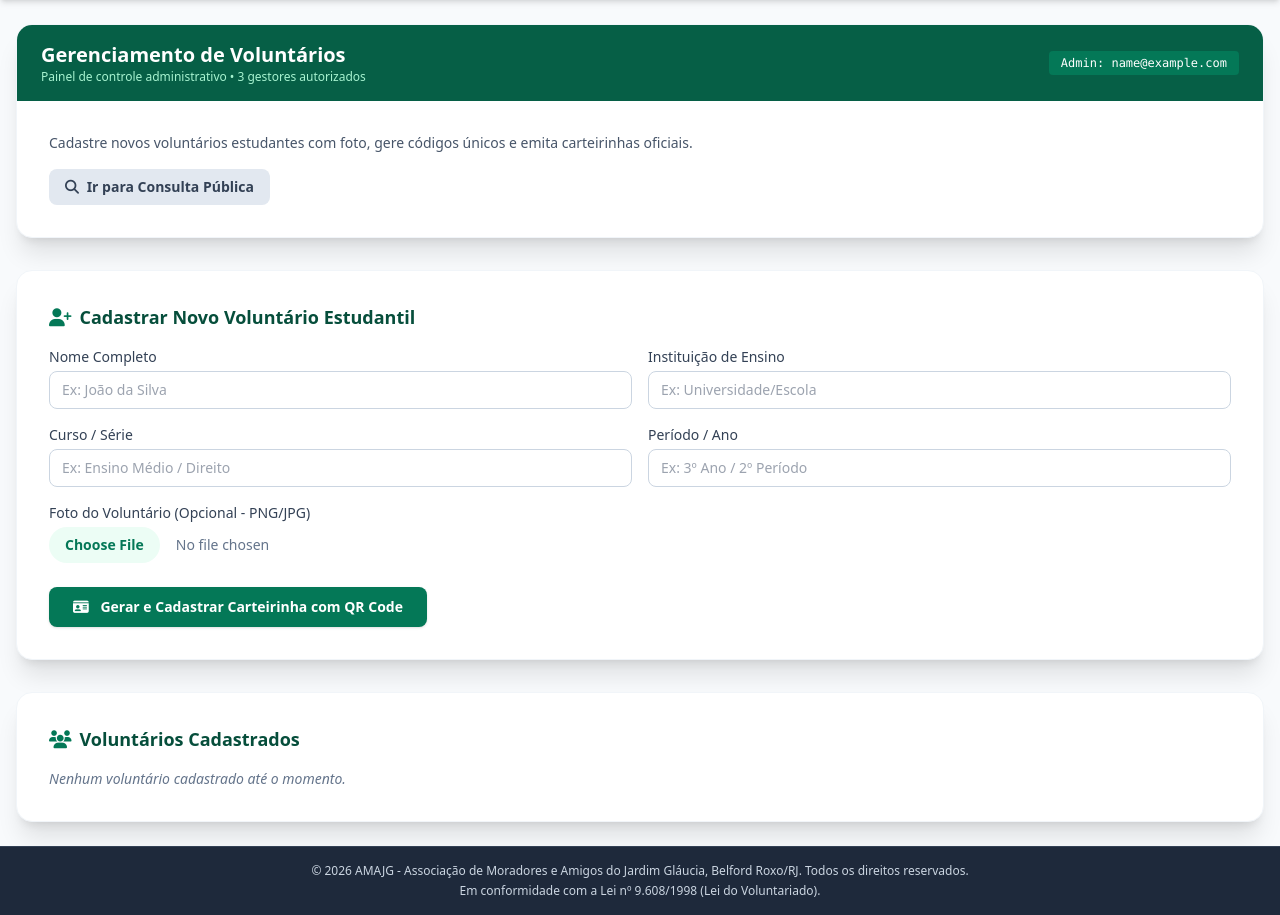
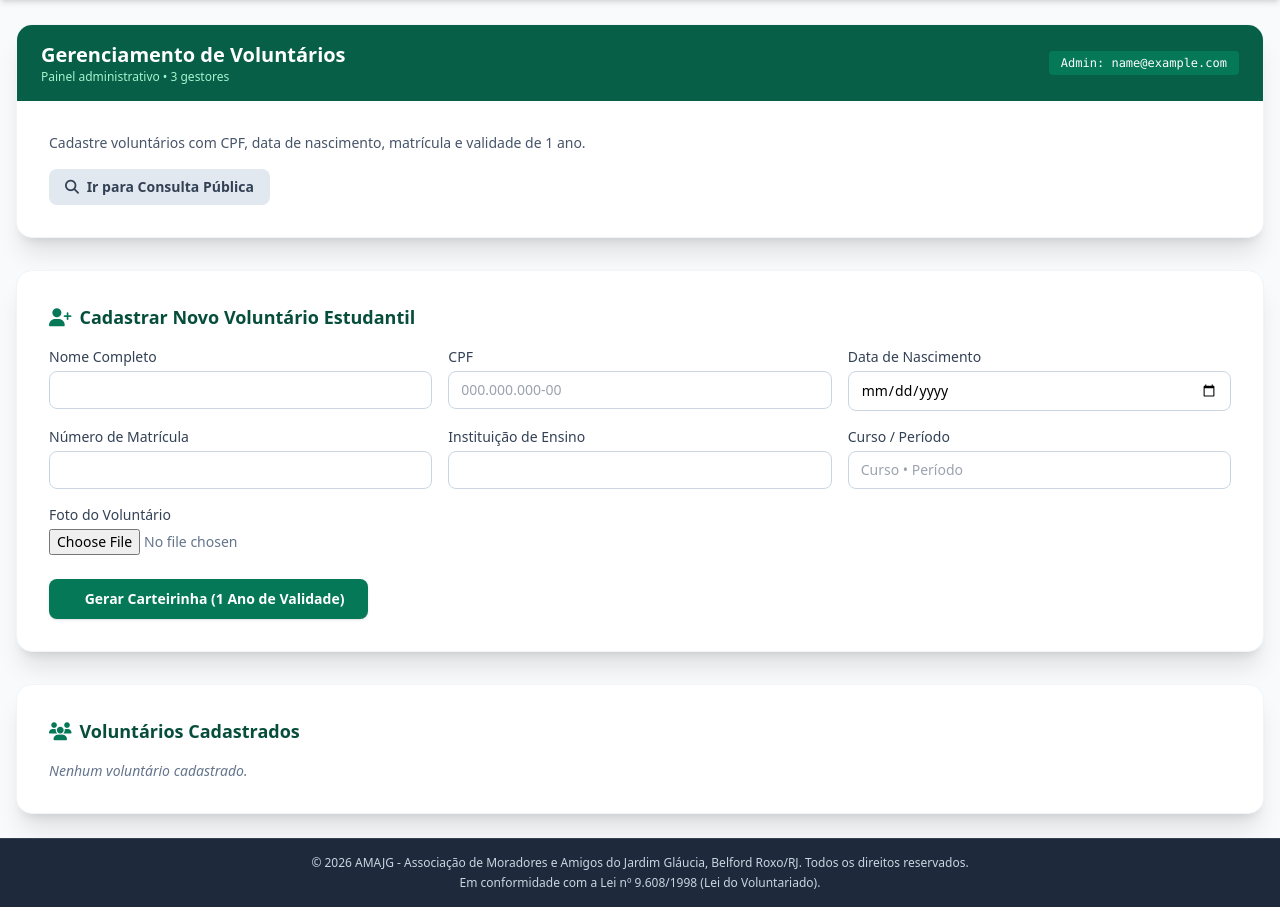
Before and after one commit to amajg/amajg-voluntarios, a Flask app: page /admin in a window 1280 px wide. Shown: the part 80-995 px from the top of the page. Run offline with Flask 3, Linux system fonts and the light colour scheme; the visitor is signed in with stand-in values (Sample User, id 1); some libraries are stand-ins or nearby versions.

Commit message:
Revise admin panel for volunteer management

```diff
--- a/templates/admin.html
+++ b/templates/admin.html
@@ -6,53 +6,59 @@
         <div class="bg-emerald-800 text-white py-4 px-6 flex justify-between items-center">
             <div>
                 <h2 class="text-xl font-bold">Gerenciamento de Voluntários</h2>
-                <p class="text-xs text-emerald-200">Painel de controle administrativo • {{ admins_count }} gestores autorizados</p>
+                <p class="text-xs text-emerald-200">Painel administrativo • {{ admins_count }} gestores</p>
             </div>
             <span class="bg-emerald-700 px-3 py-1 rounded text-xs font-mono">Admin: {{ session.get('admin_email') }}</span>
         </div>
         <div class="p-6 md:p-8">
-            <p class="text-sm text-slate-600 mb-4">Cadastre novos voluntários estudantes com foto, gere códigos únicos e emita carteirinhas oficiais.</p>
+            <p class="text-sm text-slate-600 mb-4">Cadastre voluntários com CPF, data de nascimento, matrícula e validade de 1 ano.</p>
             <a href="{{ url_for('public_query') }}" class="inline-block bg-slate-200 text-slate-700 font-bold px-4 py-2 rounded-lg text-sm hover:bg-slate-300 transition">
                 <i class="fas fa-search mr-1"></i> Ir para Consulta Pública
             </a>
         </div>
     </div>
 
-    <!-- Formulário com Multipart (Foto) -->
     <div class="bg-white rounded-2xl shadow-xl overflow-hidden border border-slate-100 p-6 md:p-8">
         <h3 class="text-lg font-bold text-emerald-900 mb-4 flex items-center">
             <i class="fas fa-user-plus mr-2 text-emerald-700"></i> Cadastrar Novo Voluntário Estudantil
         </h3>
-        <form action="{{ url_for('admin_dashboard') }}" method="POST" enctype="multipart/form-data" class="grid grid-cols-1 md:grid-cols-2 gap-4">
+        <form action="{{ url_for('admin_dashboard') }}" method="POST" enctype="multipart/form-data" class="grid grid-cols-1 md:grid-cols-3 gap-4">
             <div>
                 <label class="block text-sm font-medium text-slate-700 mb-1">Nome Completo</label>
-                <input type="text" name="nome" required placeholder="Ex: João da Silva" class="w-full rounded-lg border border-slate-300 px-3 py-2 text-sm focus:outline-none focus:ring-2 focus:ring-emerald-600">
+                <input type="text" name="nome" required class="w-full rounded-lg border border-slate-300 px-3 py-2 text-sm">
+            </div>
+            <div>
+                <label class="block text-sm font-medium text-slate-700 mb-1">CPF</label>
+                <input type="text" name="cpf" placeholder="000.000.000-00" required class="w-full rounded-lg border border-slate-300 px-3 py-2 text-sm">
+            </div>
+            <div>
+                <label class="block text-sm font-medium text-slate-700 mb-1">Data de Nascimento</label>
+                <input type="date" name="nascimento" required class="w-full rounded-lg border border-slate-300 px-3 py-2 text-sm">
+            </div>
+            <div>
+                <label class="block text-sm font-medium text-slate-700 mb-1">Número de Matrícula</label>
+                <input type="text" name="matricula" required class="w-full rounded-lg border border-slate-300 px-3 py-2 text-sm">
             </div>
             <div>
                 <label class="block text-sm font-medium text-slate-700 mb-1">Instituição de Ensino</label>
-                <input type="text" name="instituicao" required placeholder="Ex: Universidade/Escola" class="w-full rounded-lg border border-slate-300 px-3 py-2 text-sm focus:outline-none focus:ring-2 focus:ring-emerald-600">
+                <input type="text" name="instituicao" required class="w-full rounded-lg border border-slate-300 px-3 py-2 text-sm">
             </div>
             <div>
-                <label class="block text-sm font-medium text-slate-700 mb-1">Curso / Série</label>
-                <input type="text" name="curso" placeholder="Ex: Ensino Médio / Direito" class="w-full rounded-lg border border-slate-300 px-3 py-2 text-sm focus:outline-none focus:ring-2 focus:ring-emerald-600">
+                <label class="block text-sm font-medium text-slate-700 mb-1">Curso / Período</label>
+                <input type="text" name="curso" placeholder="Curso • Período" class="w-full rounded-lg border border-slate-300 px-3 py-2 text-sm">
             </div>
-            <div>
-                <label class="block text-sm font-medium text-slate-700 mb-1">Período / Ano</label>
-                <input type="text" name="periodo" placeholder="Ex: 3º Ano / 2º Período" class="w-full rounded-lg border border-slate-300 px-3 py-2 text-sm focus:outline-none focus:ring-2 focus:ring-emerald-600">
+            <div class="md:col-span-3">
+                <label class="block text-sm font-medium text-slate-700 mb-1">Foto do Voluntário</label>
+                <input type="file" name="photo" accept="image/*" class="w-full text-sm text-slate-500">
             </div>
-            <div class="md:col-span-2">
-                <label class="block text-sm font-medium text-slate-700 mb-1">Foto do Voluntário (Opcional - PNG/JPG)</label>
-                <input type="file" name="photo" accept="image/*" class="w-full text-sm text-slate-500 file:mr-4 file:py-2 file:px-4 file:rounded-full file:border-0 file:text-sm file:font-semibold file:bg-emerald-50 file:text-emerald-700 hover:file:bg-emerald-100">
-            </div>
-            <div class="md:col-span-2 pt-2">
+            <div class="md:col-span-3 pt-2">
                 <button type="submit" class="bg-emerald-700 hover:bg-emerald-600 text-white font-bold px-6 py-2.5 rounded-lg text-sm transition shadow">
-                    <i class="fas fa-id-card mr-2"></i> Gerar e Cadastrar Carteirinha com QR Code
+                    <i class="fas id-card mr-2"></i> Gerar Carteirinha (1 Ano de Validade)
                 </button>
             </div>
         </form>
     </div>
 
-    <!-- Lista de Voluntários com Data e Responsável -->
     <div class="bg-white rounded-2xl shadow-xl overflow-hidden border border-slate-100 p-6 md:p-8">
         <h3 class="text-lg font-bold text-emerald-900 mb-4 flex items-center">
             <i class="fas fa-users mr-2 text-emerald-700"></i> Voluntários Cadastrados
@@ -62,30 +68,26 @@
                 <table class="w-full text-left border-collapse text-sm">
                     <thead>
                         <tr class="bg-slate-100 text-slate-700 border-b border-slate-200">
-                            <th class="py-3 px-4 font-semibold">Foto</th>
                             <th class="py-3 px-4 font-semibold">Código</th>
-                            <th class="py-3 px-4 font-semibold">Nome</th>
+                            <th class="py-3 px-4 font-semibold">Nome / Matrícula</th>
                             <th class="py-3 px-4 font-semibold">Instituição</th>
-                            <th class="py-3 px-4 font-semibold">Data / Responsável</th>
-                            <th class="py-3 px-4 font-semibold text-center">Ações de Impressão (9x5cm)</th>
+                            <th class="py-3 px-4 font-semibold">Validade</th>
+                            <th class="py-3 px-4 font-semibold text-center">Ações</th>
                         </tr>
                     </thead>
                     <tbody class="divide-y divide-slate-200">
                         {% for v in voluntariados %}
                         <tr class="hover:bg-slate-50">
-                            <td class="py-3 px-4">
-                                <img src="{{ url_for('static', filename='uploads/' + v.photo) if v.photo != 'default_user.png' else url_for('static', filename='img/logo.png') }}" class="w-10 h-10 object-cover rounded-full border border-emerald-600">
-                            </td>
                             <td class="py-3 px-4 font-mono text-xs text-emerald-800 font-bold">{{ v.codigo }}</td>
-                            <td class="py-3 px-4 font-medium text-slate-800">{{ v.nome }}</td>
+                            <td class="py-3 px-4 font-medium text-slate-800">{{ v.nome }}<br><span class="text-xs text-slate-500">Mat: {{ v.matricula }}</span></td>
                             <td class="py-3 px-4 text-slate-600 text-xs">{{ v.instituicao }}</td>
-                            <td class="py-3 px-4 text-xs text-slate-500">
-                                {{ v.data_cadastro.split('às')[0] if 'às' in v.data_cadastro else v.data_cadastro }}<br>
-                                <span class="italic text-[10px] text-slate-400">por {{ v.cadastrado_por }}</span>
-                            </td>
+                            <td class="py-3 px-4 text-xs text-emerald-700 font-semibold">{{ v.validade }}</td>
                             <td class="py-3 px-4 text-center space-x-2">
-                                <a href="{{ url_for('view_card', codigo=v.codigo) }}" target="_blank" class="bg-emerald-700 text-white hover:bg-emerald-600 px-3 py-1.5 rounded text-xs font-semibold inline-block transition">
-                                    <i class="fas fa-print mr-1"></i> Prévia e Imprimir (9x5cm)
+                                <a href="{{ url_for('view_card', codigo=v.codigo) }}" target="_blank" class="bg-emerald-700 text-white hover:bg-emerald-600 px-3 py-1.5 rounded text-xs font-semibold inline-block">
+                                    <i class="fas fa-print mr-1"></i> Imprimir (9x5cm)
+                                </a>
+                                <a href="{{ url_for('verify_volunteer', codigo=v.codigo) }}" target="_blank" class="bg-slate-100 text-slate-700 hover:bg-slate-200 px-3 py-1.5 rounded text-xs font-semibold inline-block">
+                                    <i class="fas fa-qrcode mr-1"></i> Validar
                                 </a>
                             </td>
                         </tr>
@@ -94,7 +96,7 @@
                 </table>
             </div>
         {% else %}
-            <p class="text-sm text-slate-500 italic">Nenhum voluntário cadastrado até o momento.</p>
+            <p class="text-sm text-slate-500 italic">Nenhum voluntário cadastrado.</p>
         {% endif %}
     </div>
 </div>
```
